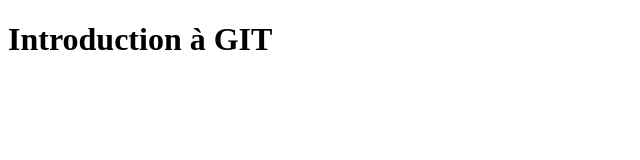
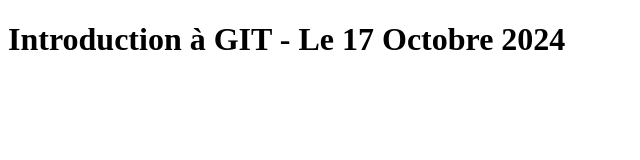
Before and after one commit to socode67/gitDemo, a plain HTML site: page index.html in a window 1280 px wide. Shown: the whole page, without its empty margins (0-640 px from the left). Drawn offline with Linux system fonts and the light colour scheme.

Commit message:
Update index.html

```diff
--- a/index.html
+++ b/index.html
@@ -6,6 +6,7 @@
     <title>Git</title>
 </head>
 <body>
-    <h1>Introduction à GIT</h1>
+    <h1>Introduction à GIT - Le 17 Octobre 2024</h1>
+
 </body>
 </html>
```
